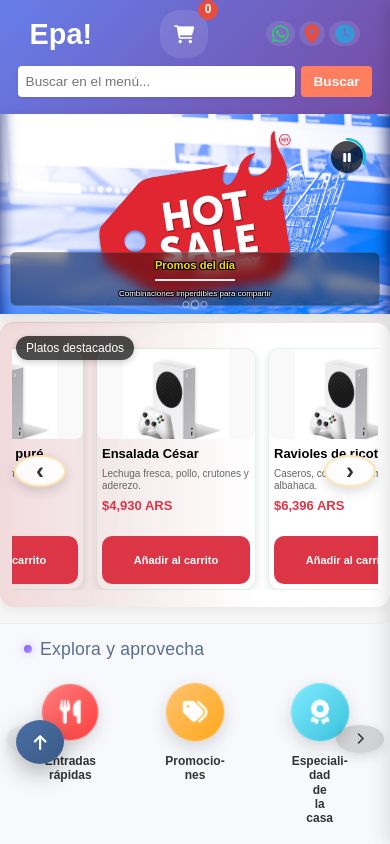
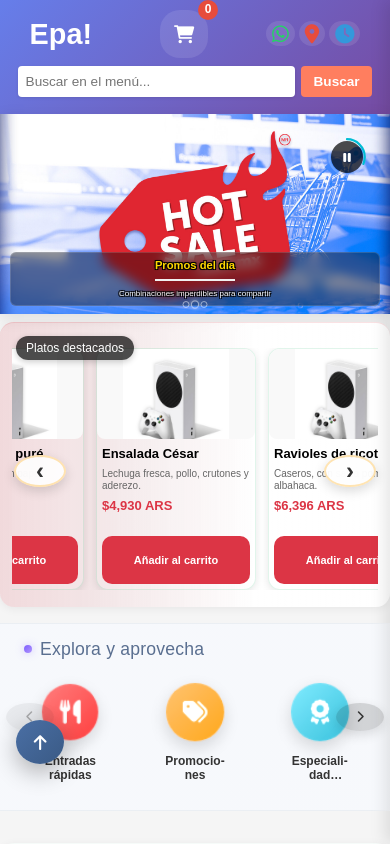
Before and after one commit to danielandresolateseguel/proyectoavansado25.10, a plain HTML site: page gastronomia.html in a window 390 px wide. Shown: the top 844 px of the page. Drawn offline with Linux system fonts and the light colour scheme.

Commit message:
Add files via upload

```diff
--- a/gastronomia.html
+++ b/gastronomia.html
@@ -4,7 +4,7 @@
     <meta charset="UTF-8">
     <meta name="viewport" content="width=device-width, initial-scale=1.0">
     <title>Buscador Web con Carrito - Gastronomía</title>
-    <link rel="stylesheet" href="style.css?v=51">
+    <link rel="stylesheet" href="style.css?v=52">
     <link rel="stylesheet" href="image-optimizations.css">
     <link rel="stylesheet" href="gastronomia.css?v=5">
     <link rel="stylesheet" href="https://cdnjs.cloudflare.com/ajax/libs/font-awesome/6.0.0-beta3/css/all.min.css">
--- a/style.css
+++ b/style.css
@@ -3475,6 +3475,11 @@ footer {
     overflow-wrap: normal;
     hyphens: auto;
     max-width: 100%;
+    display: -webkit-box;
+    -webkit-line-clamp: 2;
+    -webkit-box-orient: vertical;
+    overflow: hidden;
+    text-overflow: ellipsis;
   }
 }
 @media (max-width: 480px) {
@@ -3488,6 +3493,11 @@ footer {
     overflow-wrap: normal;
     hyphens: auto;
     max-width: 100%;
+    display: -webkit-box;
+    -webkit-line-clamp: 2;
+    -webkit-box-orient: vertical;
+    overflow: hidden;
+    text-overflow: ellipsis;
   }
   .interest-section#interest-index .interest-circle i {
     font-size: 22px;
@@ -3526,7 +3536,8 @@ footer {
 
 /* Restaurar labels visibles y limpiar tooltip en móviles (solo index) */
 @media (max-width: 768px) {
-  .interest-section#interest-index .interest-label { display: inline-block !important;
+  .interest-section#interest-index .interest-label {
+    display: -webkit-box !important;
     font-size: 0.85rem;
     line-height: 1.2;
     text-align: center;
@@ -3536,12 +3547,16 @@ footer {
     overflow-wrap: normal;
     hyphens: auto;
     max-width: 100%;
+    -webkit-line-clamp: 2;
+    -webkit-box-orient: vertical;
+    overflow: hidden;
+    text-overflow: ellipsis;
   }
   .interest-section#interest-index .interest-item .interest-circle::after { content: none !important; }
 }
 @media (max-width: 480px) {
   .interest-section#interest-index .interest-label {
-    display: inline-block !important;
+    display: -webkit-box !important;
     font-size: 0.75rem;
     line-height: 1.2;
     text-align: center;
@@ -3551,6 +3566,10 @@ footer {
     overflow-wrap: normal;
     hyphens: auto;
     max-width: 100%;
+    -webkit-line-clamp: 2;
+    -webkit-box-orient: vertical;
+    overflow: hidden;
+    text-overflow: ellipsis;
   }
   .interest-section#interest-index .interest-item .interest-circle::after { content: none !important; }
 }
```
